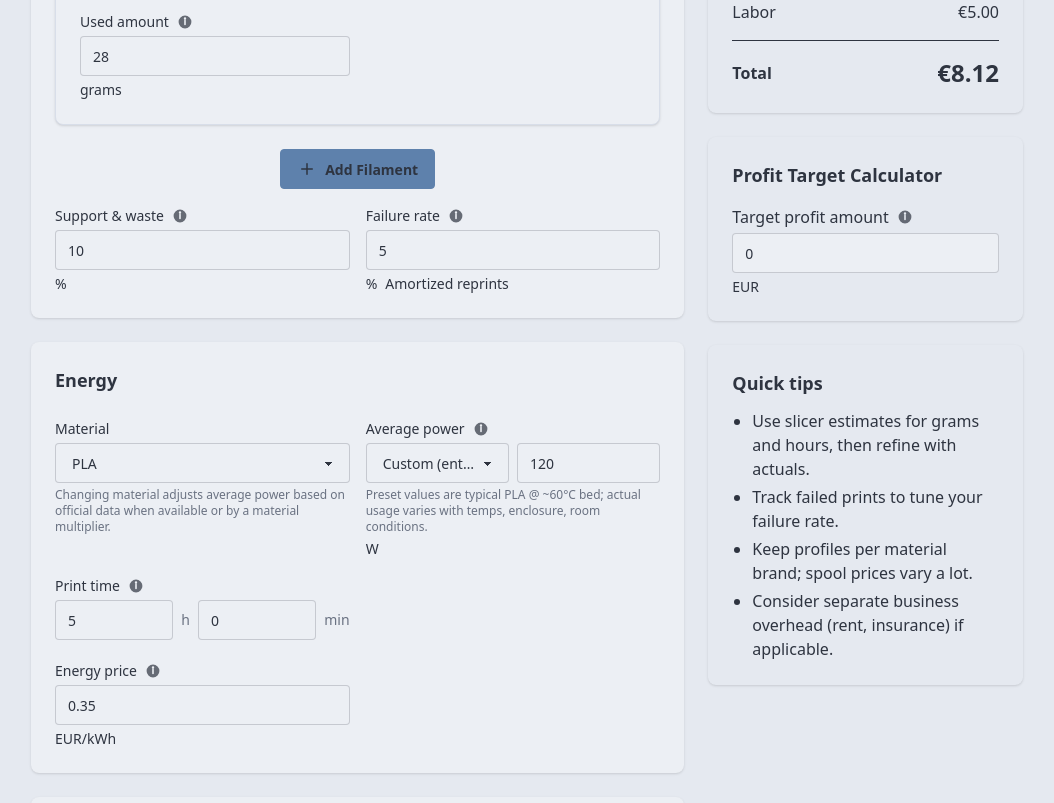
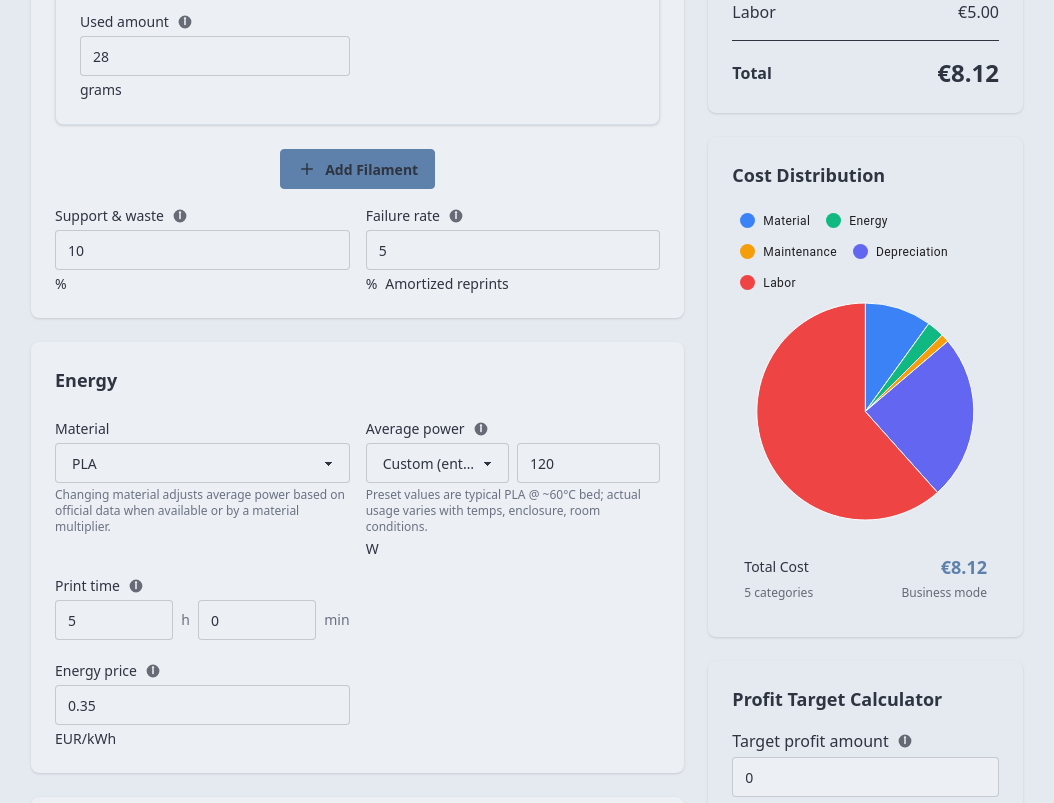
Before and after one commit to BenGeba/3d-print-cost, a React (Vite) app: page / in a window 1280 px wide. Shown: the part 520-1323 px from the top of the page, without its empty margins (113-1167 px from the left). Built offline with nearby package versions, Linux system fonts and the light colour scheme.

Commit message:
feat: Integrate CostChart component into UI and add MUI libraries for data visualization

```diff
--- a/package.json
+++ b/package.json
@@ -11,6 +11,10 @@
     "tailwind": "tailwindcss -i ./src/index.css -o ./src/tailwind.css -w"
   },
   "dependencies": {
+    "@emotion/react": "^11.14.0",
+    "@emotion/styled": "^11.14.1",
+    "@mui/material": "^6.5.0",
+    "@mui/x-charts": "^8.10.1",
     "@tailwindcss/vite": "^4.1.12",
     "react": "^19.1.1",
     "react-dom": "^19.1.1"
--- a/src/App.tsx
+++ b/src/App.tsx
@@ -4,6 +4,7 @@ import {
   FilamentCard,
   CostBreakdown,
   ProfitCalculator,
+  CostChart,
   Section,
   Field,
   Row,
@@ -659,6 +660,23 @@ export default function App() {
               onCopyBreakdown={copyBreakdown}
             />
 
+            <CostChart
+              mode={s.mode}
+              currency={s.currency}
+              materialCost={calculations.materialCost}
+              energyCost={calculations.energyCost}
+              maintenanceCost={calculations.maintenanceCost}
+              depreciationCost={calculations.depreciationCost}
+              laborCost={calculations.laborCost}
+              preparationCost={calculations.preparationCost}
+              postProcessingCost={calculations.postProcessingCost}
+              shippingCost={calculations.shippingCost}
+              packagingCost={calculations.packagingCost}
+              vatAmount={calculations.vatAmount}
+              margin={calculations.margin}
+              total={calculations.total}
+            />
+
             {/* Profit Calculator - Business mode only */}
             {s.mode === "business" && (
               <ProfitCalculator
--- /dev/null
+++ b/src/components/CostChart.tsx
@@ -0,0 +1,261 @@
+import { useMemo } from 'react';
+import { PieChart } from '@mui/x-charts';
+import { createTheme, ThemeProvider, useMediaQuery } from '@mui/material';
+import { CARD_CLASS } from '../constants';
+import { formatToCurrency } from '../utils';
+
+interface CostChartProps {
+  mode: "hobby" | "business";
+  currency: string;
+  materialCost: number;
+  energyCost: number;
+  maintenanceCost: number;
+  depreciationCost: number;
+  laborCost: number;
+  preparationCost: number;
+  postProcessingCost: number;
+  shippingCost: number;
+  packagingCost: number;
+  vatAmount: number;
+  margin: number;
+  total: number;
+}
+
+interface ChartData {
+  label: string;
+  value: number;
+  percentage: number;
+  color: string;
+}
+
+export function CostChart({
+  mode,
+  currency,
+  materialCost,
+  energyCost,
+  maintenanceCost,
+  depreciationCost,
+  laborCost,
+  preparationCost,
+  postProcessingCost,
+  shippingCost,
+  packagingCost,
+  vatAmount,
+  margin,
+  total
+}: CostChartProps) {
+  const prefersDarkMode = useMediaQuery('(prefers-color-scheme: dark)');
+
+  const muiTheme = useMemo(() => createTheme({
+    palette: {
+      mode: prefersDarkMode ? 'dark' : 'light',
+    }
+  }), [prefersDarkMode]);
+
+  const chartData = useMemo<ChartData[]>(() => {
+    const data: ChartData[] = [];
+    // Use solid color values that work with MUI Charts
+    const colors = [
+      '#3b82f6', // blue - Material
+      '#10b981', // emerald - Energy
+      '#f59e0b', // amber - Maintenance
+      '#6366f1', // indigo - Depreciation
+      '#ef4444', // red - Labor
+      '#8b5cf6', // violet - Preparation
+      '#06b6d4', // cyan - Post-processing
+      '#f97316', // orange - Shipping
+      '#ec4899', // pink - Packaging
+      '#84cc16', // lime - VAT
+      '#64748b', // slate - Margin
+    ];
+
+    let colorIndex = 0;
+
+    // Always show material and energy costs
+    if (materialCost > 0) {
+      data.push({
+        label: 'Material',
+        value: materialCost,
+        percentage: (materialCost / total) * 100,
+        color: colors[colorIndex++]
+      });
+    }
+
+    if (energyCost > 0) {
+      data.push({
+        label: 'Energy',
+        value: energyCost,
+        percentage: (energyCost / total) * 100,
+        color: colors[colorIndex++]
+      });
+    }
+
+    if (maintenanceCost > 0) {
+      data.push({
+        label: 'Maintenance',
+        value: maintenanceCost,
+        percentage: (maintenanceCost / total) * 100,
+        color: colors[colorIndex++]
+      });
+    }
+
+    // Business mode specific costs
+    if (mode === "business") {
+      if (depreciationCost > 0) {
+        data.push({
+          label: 'Depreciation',
+          value: depreciationCost,
+          percentage: (depreciationCost / total) * 100,
+          color: colors[colorIndex++]
+        });
+      }
+
+      if (laborCost > 0) {
+        data.push({
+          label: 'Labor',
+          value: laborCost,
+          percentage: (laborCost / total) * 100,
+          color: colors[colorIndex++]
+        });
+      }
+
+      if (preparationCost > 0) {
+        data.push({
+          label: 'Preparation',
+          value: preparationCost,
+          percentage: (preparationCost / total) * 100,
+          color: colors[colorIndex++]
+        });
+      }
+
+      if (postProcessingCost > 0) {
+        data.push({
+          label: 'Post-processing',
+          value: postProcessingCost,
+          percentage: (postProcessingCost / total) * 100,
+          color: colors[colorIndex++]
+        });
+      }
+
+      if (shippingCost > 0) {
+        data.push({
+          label: 'Shipping',
+          value: shippingCost,
+          percentage: (shippingCost / total) * 100,
+          color: colors[colorIndex++]
+        });
+      }
+
+      if (packagingCost > 0) {
+        data.push({
+          label: 'Packaging',
+          value: packagingCost,
+          percentage: (packagingCost / total) * 100,
+          color: colors[colorIndex++]
+        });
+      }
+
+      if (vatAmount > 0) {
+        data.push({
+          label: 'VAT',
+          value: vatAmount,
+          percentage: (vatAmount / total) * 100,
+          color: colors[colorIndex++]
+        });
+      }
+    }
+
+    if (margin > 0) {
+      data.push({
+        label: 'Margin',
+        value: margin,
+        percentage: (margin / total) * 100,
+        color: colors[colorIndex++]
+      });
+    }
+
+    return data.filter(item => item.value > 0);
+  }, [mode, materialCost, energyCost, maintenanceCost, depreciationCost, laborCost, preparationCost, postProcessingCost, shippingCost, packagingCost, vatAmount, margin, total]);
+
+  // Prepare data for MUI Charts
+  const muiChartData = useMemo(() => {
+    return chartData.map((item, index) => ({
+      id: index,
+      label: item.label,
+      value: item.value,
+      color: item.color,
+    }));
+  }, [chartData]);
+
+  const browserLocale = (typeof navigator !== "undefined" && (navigator.languages?.[0] || navigator.language)) || "de-DE";
+
+  // Format currency for chart tooltips
+  const formatCurrency = (value: number) => {
+    return formatToCurrency({
+      num: value,
+      currency,
+      decimalPlaces: 2,
+      significantDecimalPlaces: 2,
+      locale: browserLocale
+    });
+  };
+
+  // Custom value formatter for charts
+  const valueFormatter = (item: { value: number }) => {
+    const percentage = ((item.value / total) * 100).toFixed(1);
+    return `${formatCurrency(item.value)} (${percentage}%)`;
+  };
+
+  if (chartData.length === 0 || total <= 0) {
+    return (
+      <div className={CARD_CLASS}>
+        <h2 className="text-lg font-semibold mb-4">Cost Distribution</h2>
+        <div className="text-center py-8 text-base-content/60">
+          <p>No costs to display</p>
+        </div>
+      </div>
+    );
+  }
+
+  return (
+    <ThemeProvider theme={muiTheme}>
+      <div className={CARD_CLASS}>
+        <div className="flex justify-between items-center mb-4">
+          <h2 className="text-lg font-semibold">Cost Distribution</h2>
+        </div>
+        <div className="h-80 w-full">
+            <PieChart
+              series={[
+                {
+                    data: muiChartData,
+                    highlightScope: { fade: 'global', highlight: 'item' },
+                    faded: { innerRadius: 30, additionalRadius: -30, color: 'gray' },
+                    valueFormatter
+                }
+              ]}
+              slotProps={{
+                legend: {
+                  direction: 'horizontal',
+                  position: { vertical: 'top', horizontal: 'center' }
+                },
+              }}
+            />
+        </div>
+
+        {/* Summary */}
+        <div className="mt-4 p-3 bg-base-200 rounded-lg">
+          <div className="flex justify-between items-center">
+            <span className="text-sm font-medium">Total Cost</span>
+            <span className="text-lg font-bold text-primary">
+              {formatCurrency(total)}
+            </span>
+          </div>
+          <div className="flex justify-between items-center mt-1 text-xs text-base-content/70">
+            <span>{chartData.length} categories</span>
+            <span>{mode === 'business' ? 'Business' : 'Hobby'} mode</span>
+          </div>
+        </div>
+      </div>
+    </ThemeProvider>
+  );
+}
--- a/src/components/index.ts
+++ b/src/components/index.ts
@@ -3,4 +3,5 @@ export { Header } from './Header';
 export { FilamentCard } from './FilamentCard';
 export { CostBreakdown } from './CostBreakdown';
 export { ProfitCalculator } from './ProfitCalculator';
+export { CostChart } from './CostChart';
 export * from './ui';
```
Also changed, not shown: 1 other file (tests, documents, lock files or other folders).
